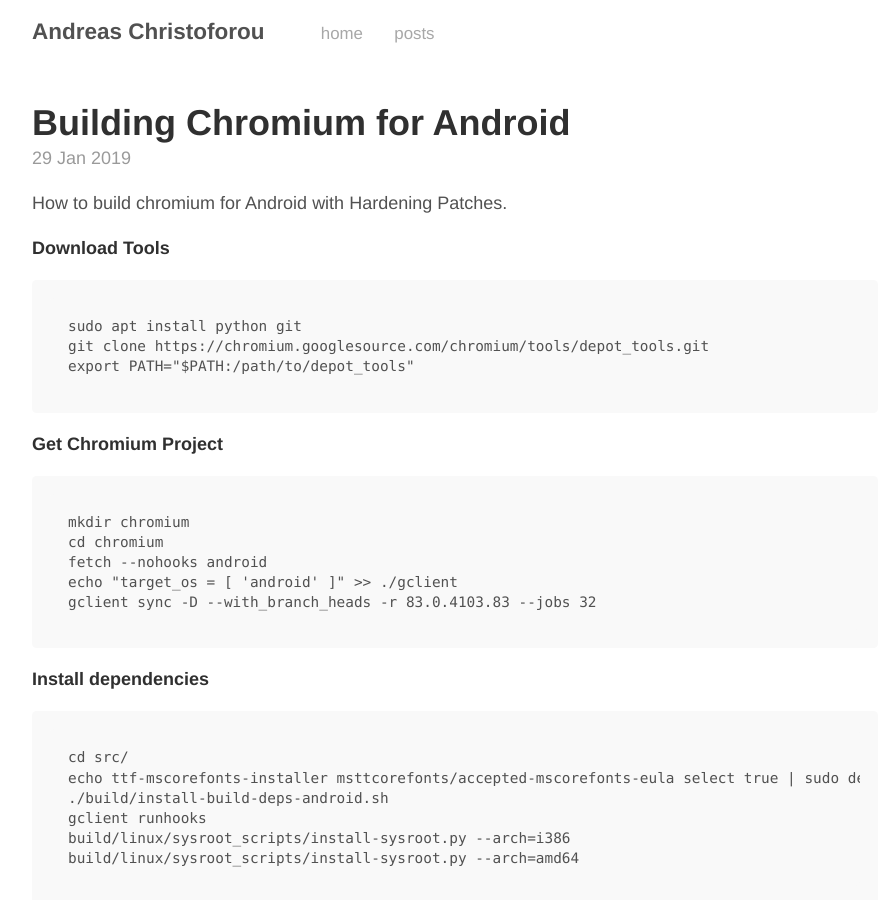
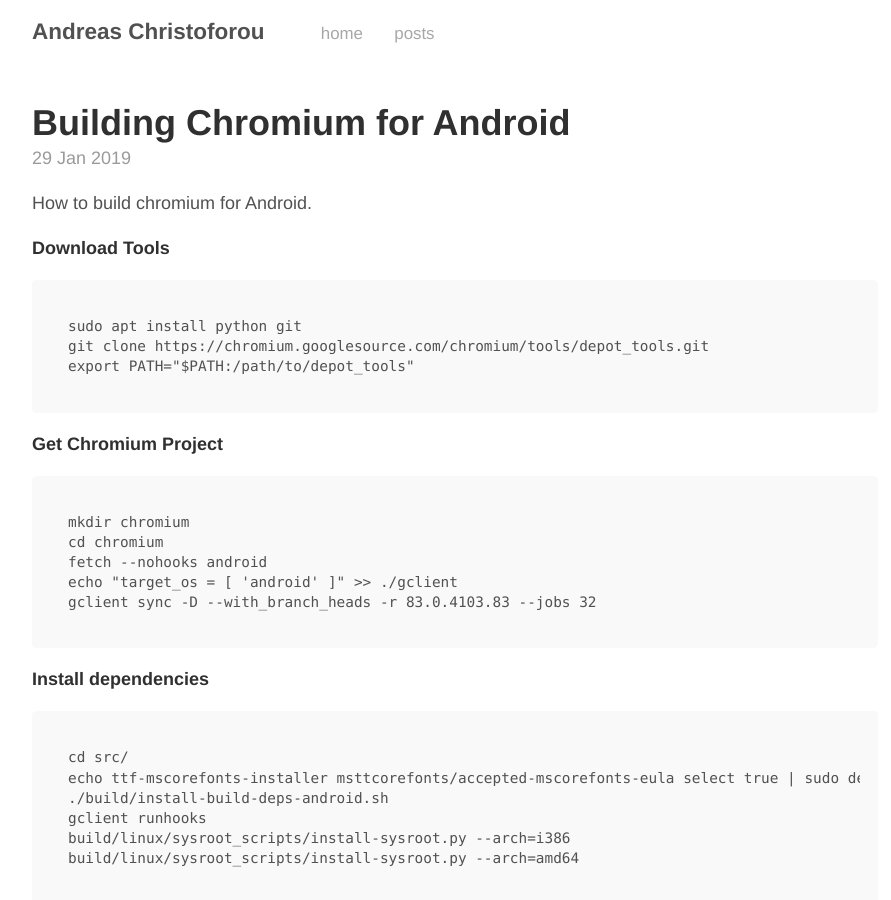
Before and after one commit to ChAndreas/chandreas.github.io, a Jekyll site: the page built from _posts/2019-01-29-build-chromium-android.md, in a window 1280 px wide and 900 px high. Shown: the whole window, without its empty margins (185-1076 px from the left). Built offline with Jekyll 4.4.1, drawn with Linux system fonts in a browser that asks for light colours; some of the changed text lies outside the part shown.

Commit message:
Update 2019-01-29-build-chromium-android.md

```diff
--- a/_posts/2019-01-29-build-chromium-android.md
+++ b/_posts/2019-01-29-build-chromium-android.md
@@ -4,7 +4,7 @@
 date:	Tue Jan 29 17:32:51 EEST 2019
 ---
 
-How to build chromium for Android with Hardening Patches.
+How to build chromium for Android.
 
 **Download Tools**
 
```
Also changed, not shown: other parts of _posts/2019-01-29-build-chromium-android.md (+1 -1 lines).
